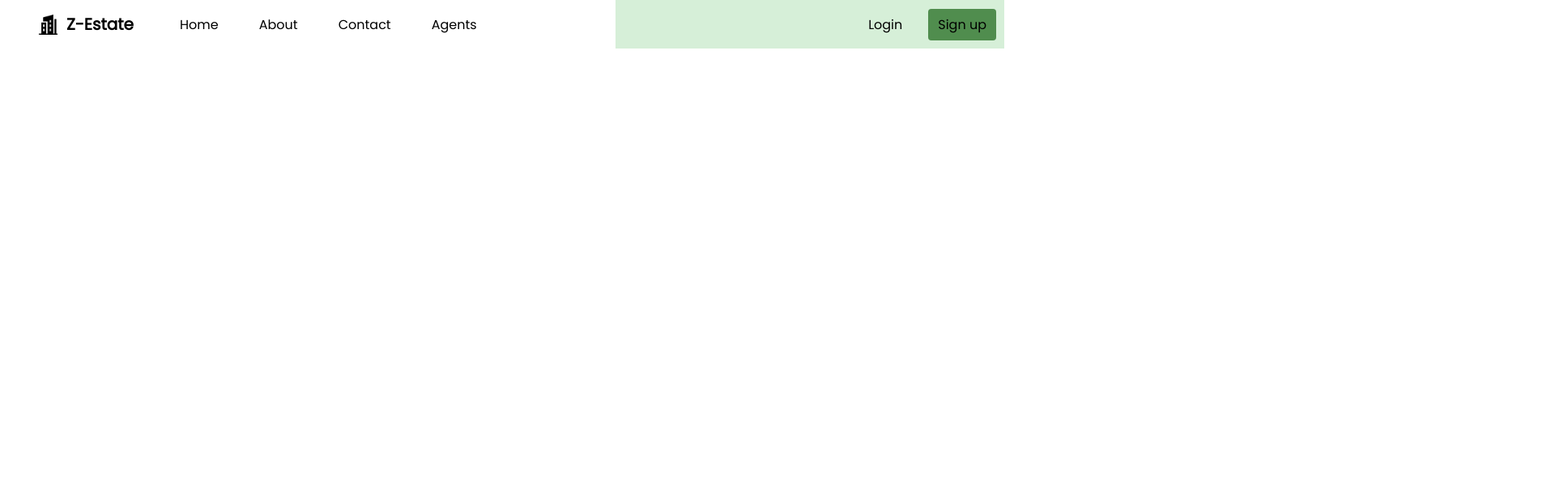
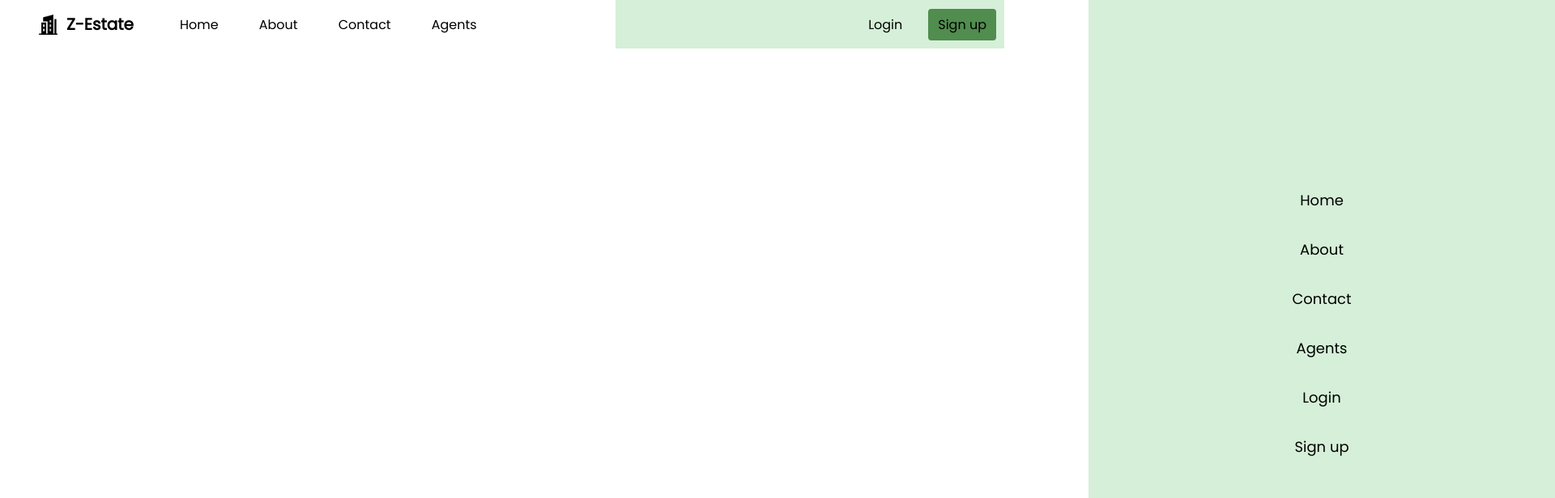
Before and after one commit to zulalc/real-estate, a React (Vite) app: page / in a window 1280 px wide. Shown: the top 616 px of the page at 81% size, 1920 px wide, since content can reach past the window. Built offline with nearby package versions, Linux system fonts and the light colour scheme.

Commit message:
Navbar changes

```diff
--- a/src/components/navbar/Navbar.jsx
+++ b/src/components/navbar/Navbar.jsx
@@ -2,6 +2,7 @@ import { useState } from "react";
 import "./navbar.scss";
 
 function Navbar() {
+  const [open, setOpen] = useState(false);
   return (
     <nav>
       <div className="left">
@@ -19,6 +20,21 @@ function Navbar() {
         <a href="/" className="register">
           Sign up
         </a>
+        <div className="menuIcon">
+          {open ? (
+            <img src="/close.png" onClick={() => setOpen(!open)} />
+          ) : (
+            <img src="/menu.png" alt="" onClick={() => setOpen(!open)} />
+          )}
+        </div>
+        <div className={open ? "menu active" : "menu"}>
+          <a href="/">Home</a>
+          <a href="/">About</a>
+          <a href="/">Contact</a>
+          <a href="/">Agents</a>
+          <a href="/">Login</a>
+          <a href="/">Sign up</a>
+        </div>
       </div>
     </nav>
   );
```
